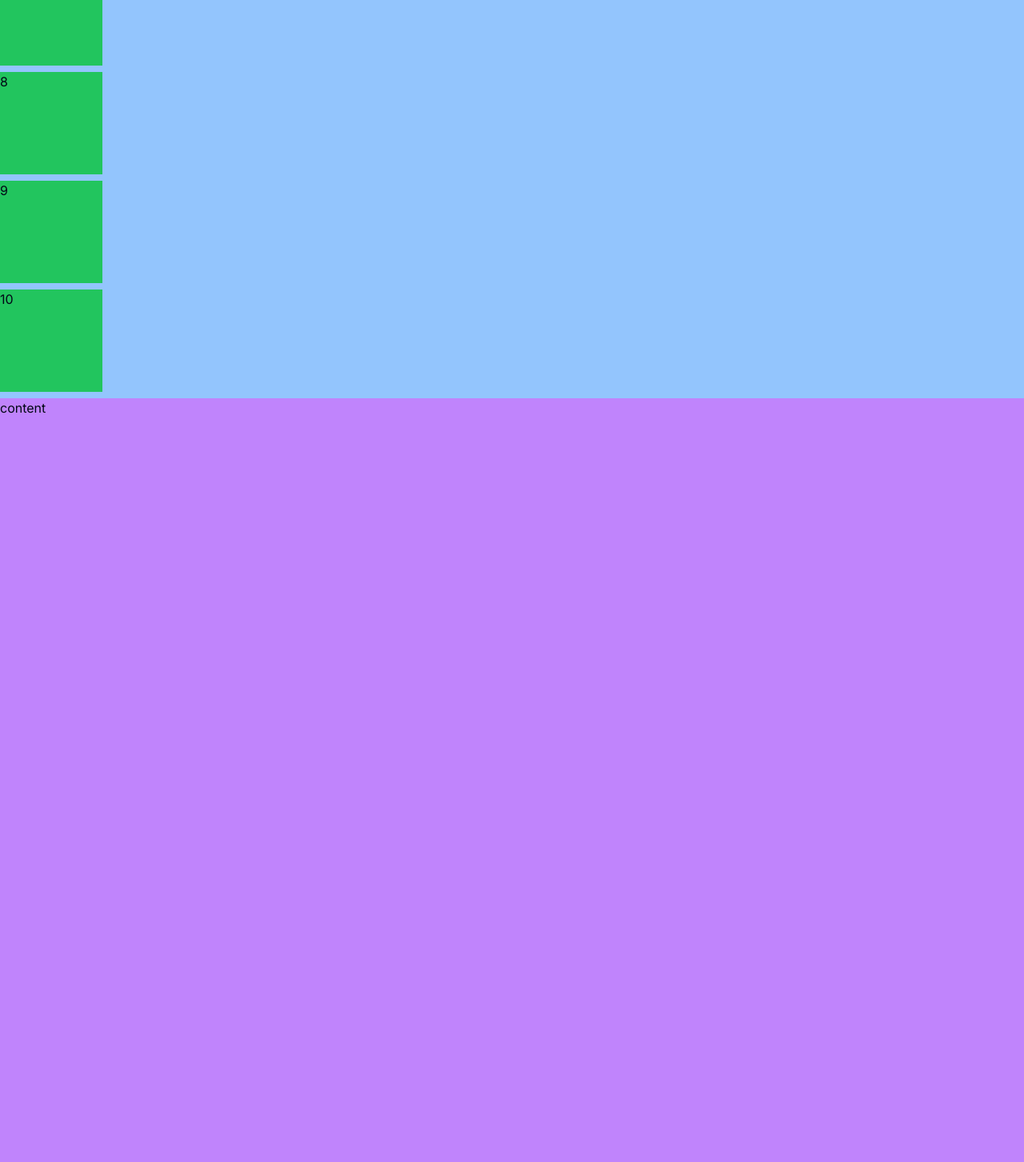
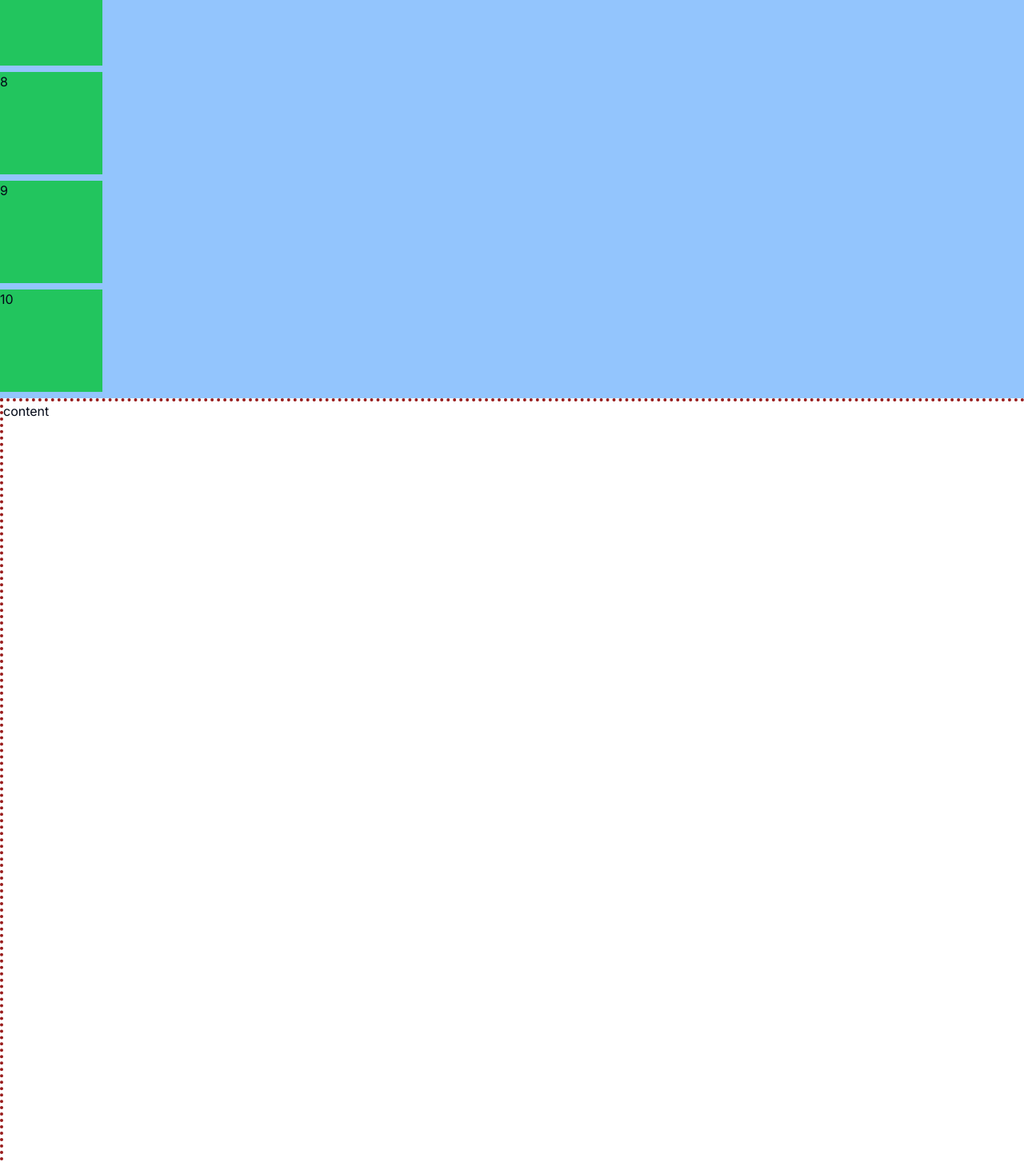
Before and after one commit to frannoriega/basquade, a Next.js app: page / in a window 1280 px wide. Shown: the part 926-2379 px from the top of the page at 80% size. Built offline with nearby package versions, Linux system fonts and the light colour scheme.

Commit message:
Update styles and components in Home page

```diff
--- a/app/page.tsx
+++ b/app/page.tsx
@@ -6,7 +6,9 @@ import Logo from "@/components/logo";
 export default function Home() {
   return (
     <div className="size-full bg-red-300">
-      <div className="bg-purple-400 h-[2000px] w-[2000px]">content</div>
+      <div className="bg-white h-[2000px] w-[2000px] border-4 border-red-800 border-dotted">
+        content
+      </div>
     </div>
   );
 }
```
